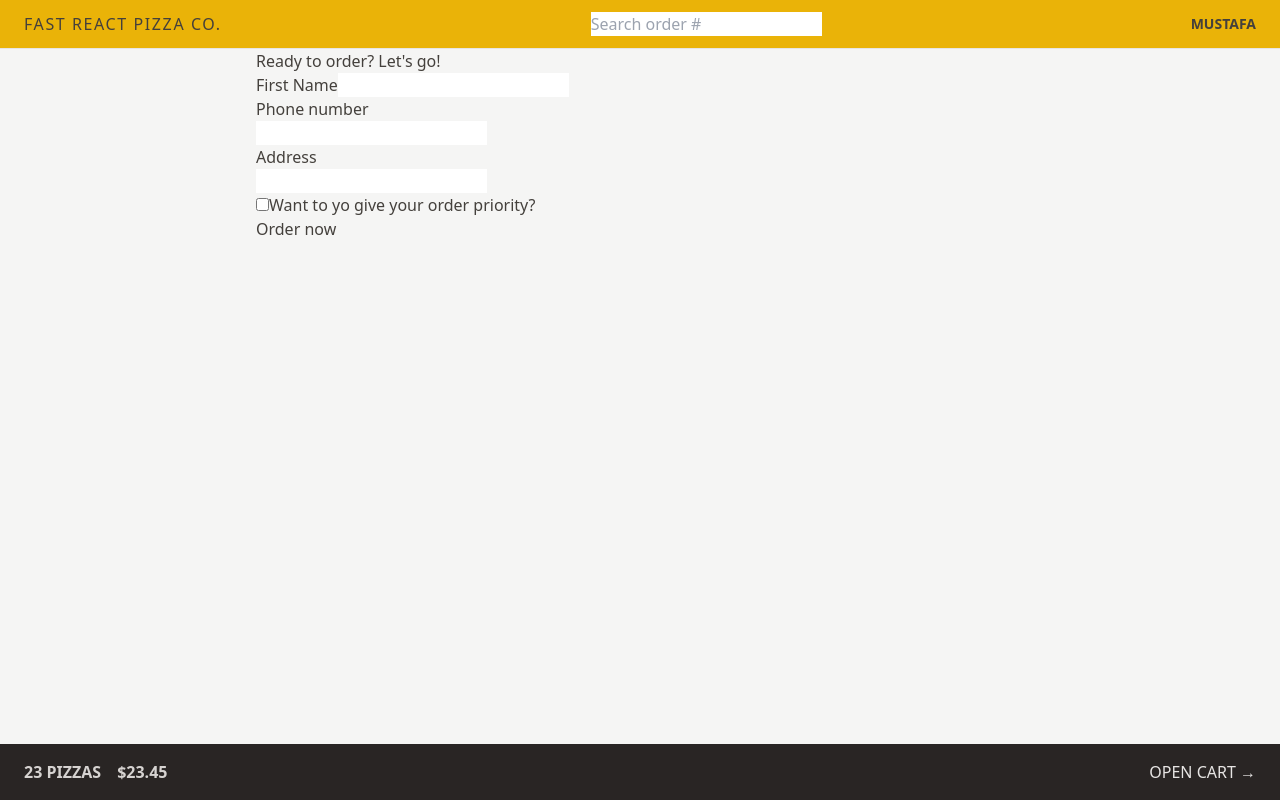
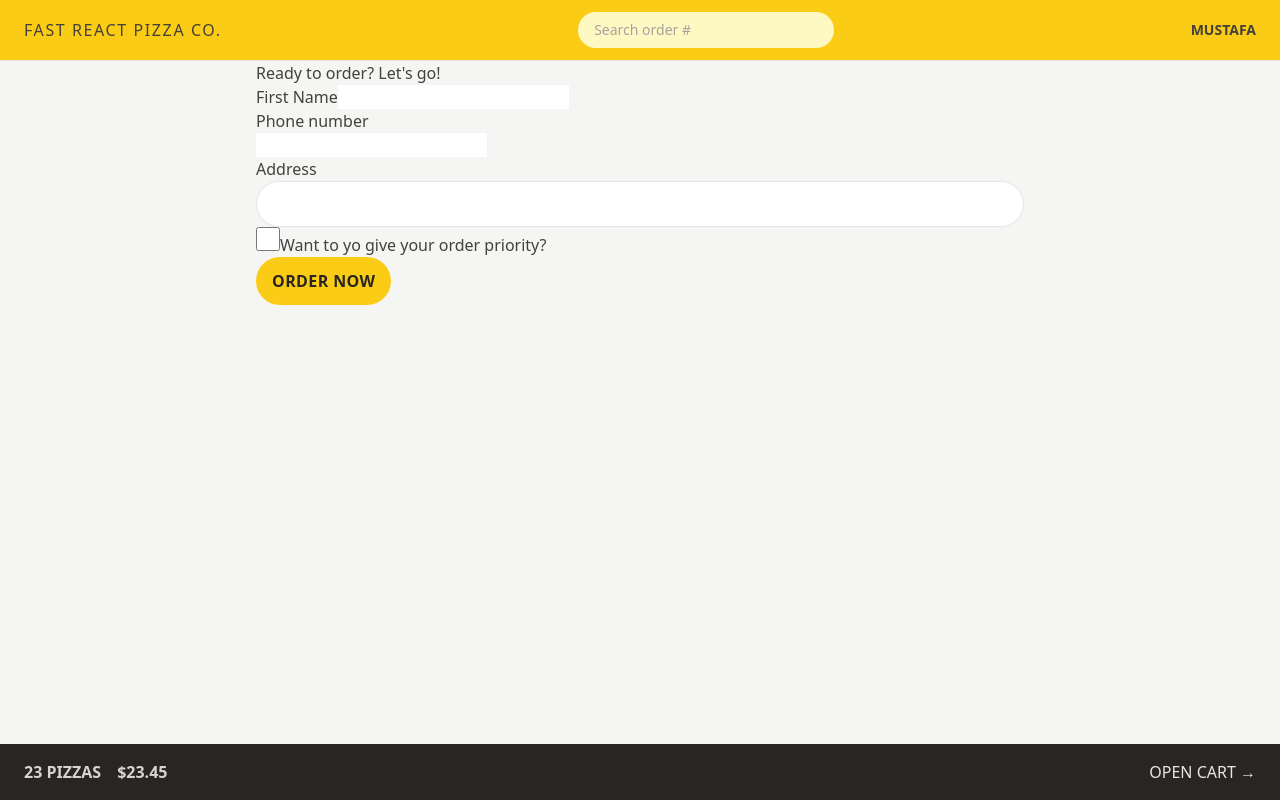
Before and after one commit to Mustafaelhdad/fast-pizza-project, a React (Vite) app: page /order/new in a window 1280 px wide. Built offline with nearby package versions, Linux system fonts and the light colour scheme.

Commit message:
style form inputs

```diff
--- a/src/features/cart/Cart.jsx
+++ b/src/features/cart/Cart.jsx
@@ -30,7 +30,12 @@
 
   return (
     <div>
-      <Link to="/menu">&larr; Back to menu</Link>
+      <Link
+        to="/menu"
+        className="text-sm text-blue-500 hover:text-blue-600 hover:underline"
+      >
+        &larr; Back to menu
+      </Link>
 
       <h2>Your cart, %NAME%</h2>
 
--- a/src/features/order/CreateOrder.jsx
+++ b/src/features/order/CreateOrder.jsx
@@ -5,7 +5,7 @@
 // https://uibakery.io/regex-library/phone-number
 const isValidPhone = (str) =>
   /^\+?\d{1,4}?[-.\s]?\(?\d{1,3}?\)?[-.\s]?\d{1,4}[-.\s]?\d{1,4}[-.\s]?\d{1,9}$/.test(
-    str
+    str,
   );
 
 const fakeCart = [
@@ -62,12 +62,18 @@
         <div>
           <label>Address</label>
           <div>
-            <input type="text" name="address" required />
+            <input
+              className="w-full rounded-full border border-stone-200 px-4 py-2 text-sm transition-all duration-300 focus:outline-none focus:ring focus:ring-yellow-400 md:px-6 md:py-3"
+              type="text"
+              name="address"
+              required
+            />
           </div>
         </div>
 
         <div>
           <input
+            className="h-6 w-6 accent-yellow-400 focus:outline-none focus:ring focus:ring-yellow-400 focus:ring-offset-2"
             type="checkbox"
             name="priority"
             id="priority"
@@ -79,7 +85,10 @@
 
         <div>
           <input type="hidden" name="cart" value={JSON.stringify(cart)} />
-          <button disabled={isSubmitting}>
+          <button
+            disabled={isSubmitting}
+            className="inline-block rounded-full bg-yellow-400 px-4 py-3 font-semibold uppercase tracking-wide text-stone-800 transition-colors duration-300 hover:bg-yellow-300 focus:outline-none focus:ring focus:ring-yellow-300 focus:ring-offset-2 disabled:cursor-not-allowed"
+          >
             {isSubmitting ? "Placing order..." : "Order now"}
           </button>
         </div>
@@ -108,6 +117,8 @@
   const newOrder = await createOrder(order);
 
   return redirect(`/order/${newOrder.id}`);
+
+  // return null;
 }
 
 export default CreateOrder;
--- a/src/features/order/SearchOrder.jsx
+++ b/src/features/order/SearchOrder.jsx
@@ -19,6 +19,7 @@
         placeholder="Search order #"
         value={query}
         onChange={(e) => setQuery(e.target.value)}
+        className="w-28 rounded-full bg-yellow-100 px-4 py-2 text-sm transition-all duration-300 placeholder:text-stone-400 focus:outline-none focus:ring focus:ring-yellow-500 focus:ring-opacity-50 sm:w-64 sm:focus:w-72"
       />
     </form>
   );
--- a/src/ui/Header.jsx
+++ b/src/ui/Header.jsx
@@ -5,7 +5,7 @@
 
 function Header() {
   return (
-    <header className="flex items-center justify-between border-b border-stone-200 bg-yellow-500 px-4 py-3 uppercase sm:px-6">
+    <header className="flex items-center justify-between border-b border-stone-200 bg-yellow-400 px-4 py-3 uppercase sm:px-6">
       <Link to="/" className="tracking-widest">
         Fast React Pizza Co.
       </Link>
```
